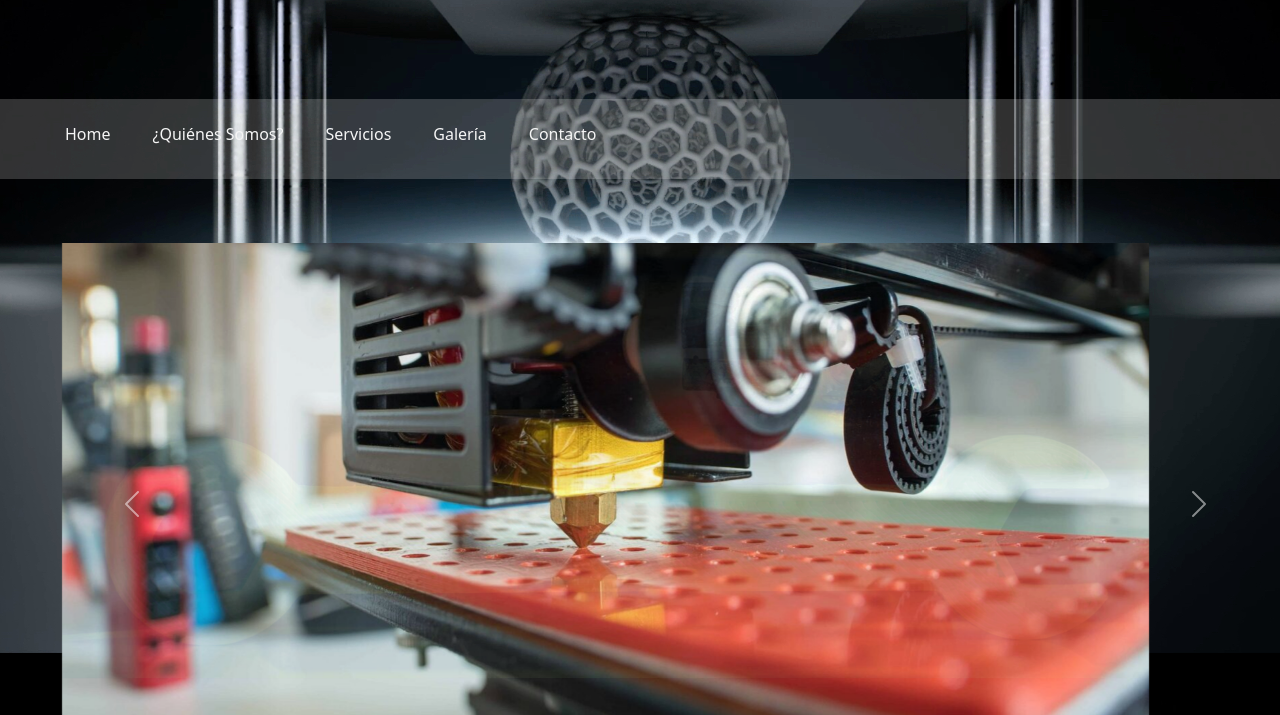
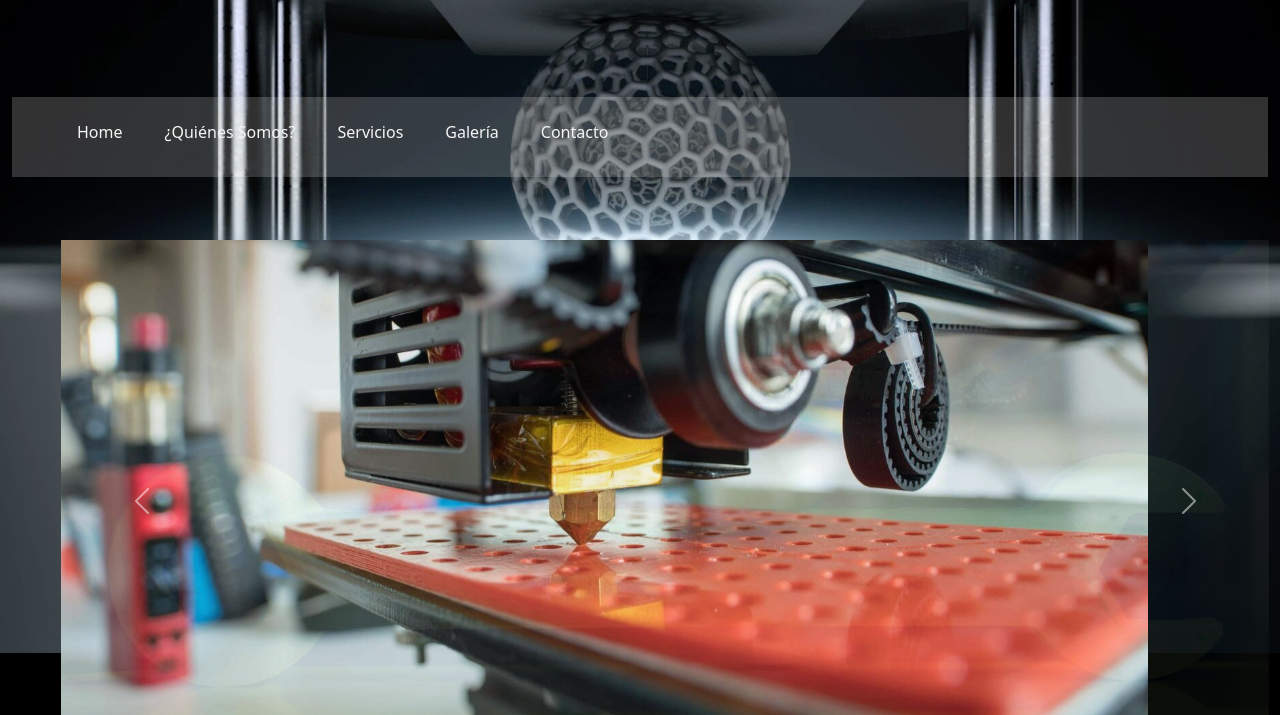
Before and after one commit to marcoBusto/coder-marco-busto, a plain HTML site: page index.html in a window 1280 px wide. Shown: the part 147-862 px from the top of the page. Drawn offline with nearby package versions, Linux system fonts and the light colour scheme.

Commit message:
18/04/21:00

```diff
--- a/index.html
+++ b/index.html
@@ -10,7 +10,7 @@
     <script src="https://cdn.jsdelivr.net/npm/bootstrap@5.1.3/dist/js/bootstrap.bundle.min.js" integrity="sha384-ka7Sk0Gln4gmtz2MlQnikT1wXgYsOg+OMhuP+IlRH9sENBO0LRn5q+8nbTov4+1p" crossorigin="anonymous"></script>
     <link rel="stylesheet" href="https://cdnjs.cloudflare.com/ajax/libs/animate.css/4.1.1/animate.min.css"/>
 </head>
- <body>
+ <body class="container-fluid">
       <div id="logo">
 
       </div>
@@ -39,16 +39,16 @@
                 </ul>
             </nav>
         <article id="contenidos" class="container-fluid">
-          <div id="carouselHome" class="carousel slide carousel-fade container-fluid"  data-bs-ride="carousel">
+          <div id="carouselHome" class="carousel slide carousel-fade"  data-bs-ride="carousel">
               <div class="carousel-inner container-fluid"  data-bs-interval="5">
                 <div class="carousel-item active">
-                  <img src="img/0.jpg" class="img-fluid" data-bs-interval="5">
+                  <img src="img/0.jpg" class="d-block w-1" data-bs-interval="5">
                 </div>
                 <div class="carousel-item">
-                  <img src="img/1.jpg" class="img-fluid" data-bs-interval="5">
+                  <img src="img/1.jpg" class="d-block w-100" data-bs-interval="5">
                 </div>
                 <div class="carousel-item">
-                  <img src="img/2.jpg" class="img-fluid" data-bs-interval="5">
+                  <img src="img/2.jpg" class="d-block w-100" data-bs-interval="5">
                 </div>
               </div>
               <button class="carousel-control-prev " type="button" data-bs-target="#carouselHome" data-bs-slide="prev">
```
Also changed, not shown: pages/contacto.html (+2 -2 lines), pages/galeria.html (+1 -1 lines), pages/quienesSomos.html (+1 -1 lines), pages/servicios.html (+1 -1 lines).
